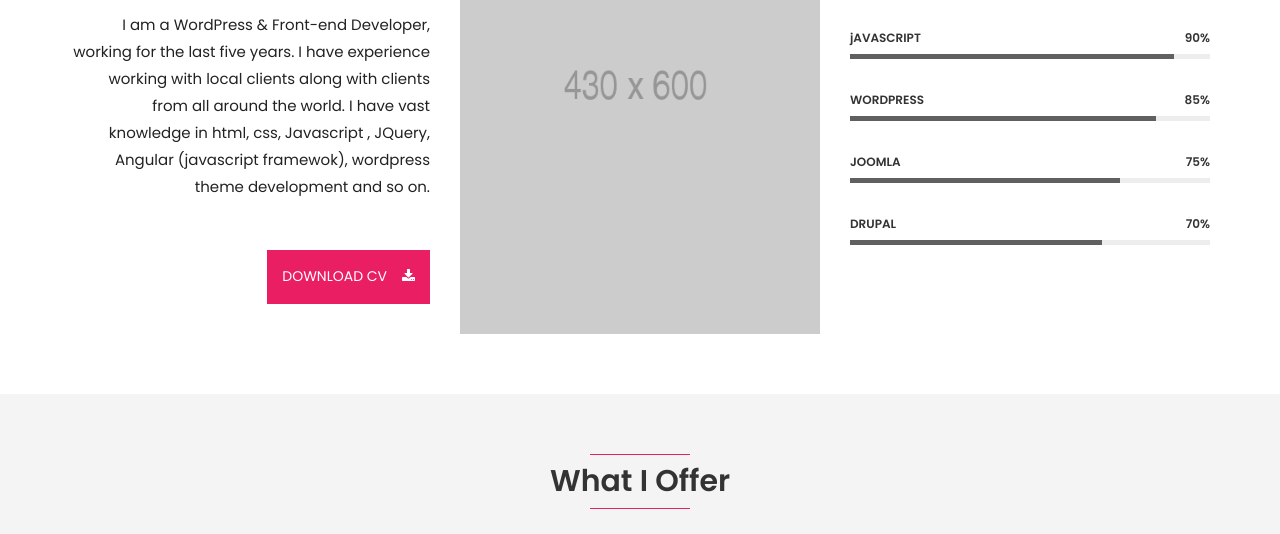
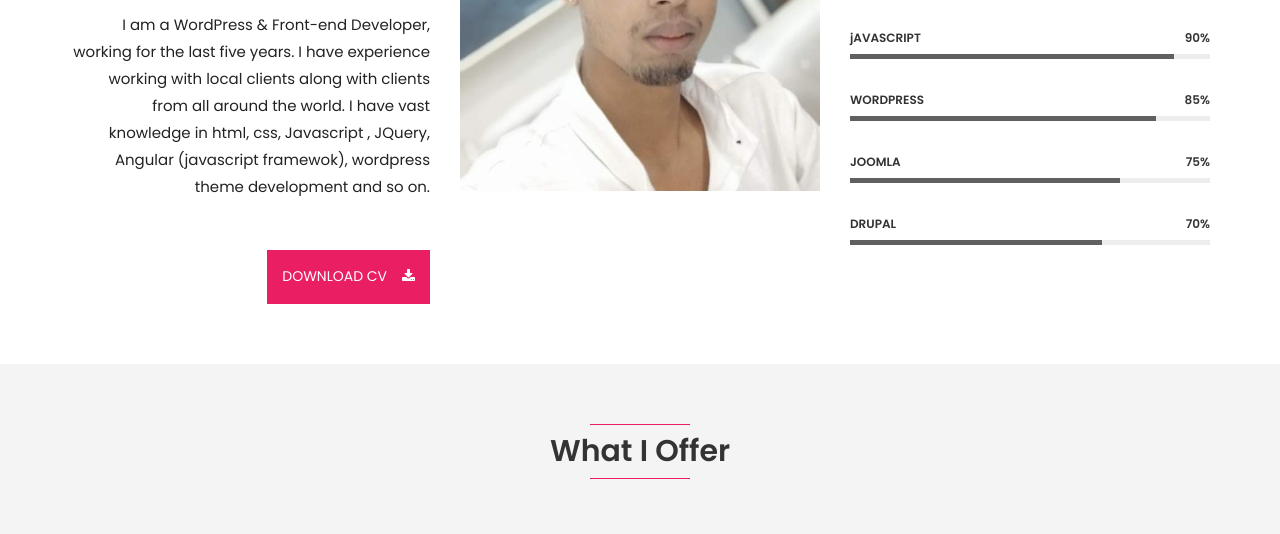
Before and after one commit to Jankariya/myhosting, a plain HTML site: page index.html in a window 1280 px wide. Shown: the part 1028-1562 px from the top of the page. Drawn offline with Linux system fonts and the light colour scheme.

Commit message:
Update index.html

```diff
--- a/index.html
+++ b/index.html
@@ -177,7 +177,7 @@
                 </div>
 
                 <div class="col-xs-12 col-sm-6 col-md-4 col-lg-4">
-                    <img src="images/about/about.png"  class="img-responsive" alt="about image"> <!--add your image here-->
+                    <img src="images/about/suraj.jpg"  class="img-responsive" alt="about image"> <!--add your image here-->
                 </div>
 
                 <div class="col-md-4 col-xs-12 col-sm-12 col-lg-4">
```
